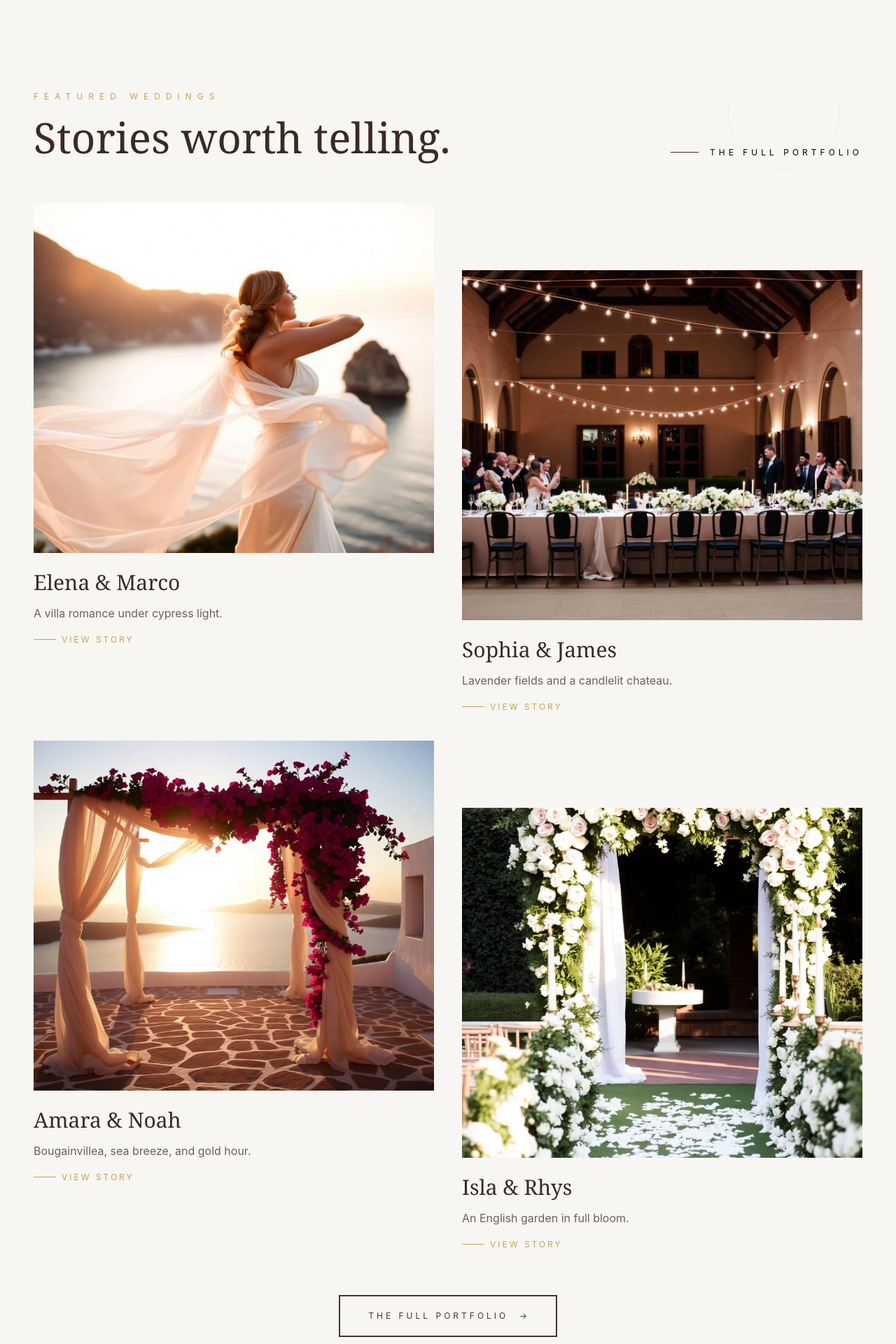
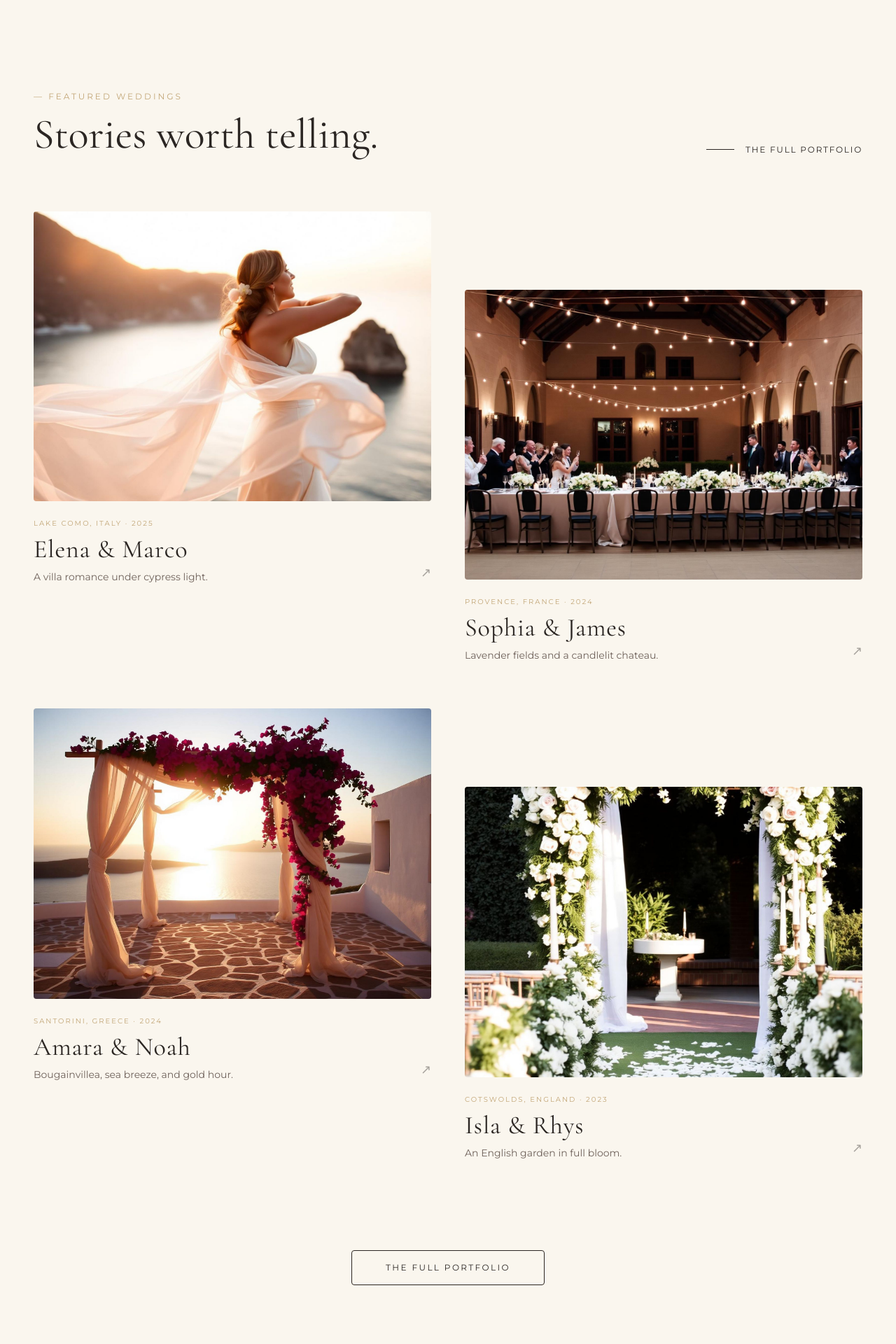
Before and after one commit to Priyankasapp/wedding-planner-webApp, a React (Vite) app: page / in a window 1280 px wide. Shown: the part 2780-4700 px from the top of the page at 70% size. Built offline with nearby package versions, Linux system fonts and the light colour scheme.

Commit message:
add arrow ui

```diff
--- a/src/components/home/FeaturedWeddings.tsx
+++ b/src/components/home/FeaturedWeddings.tsx
@@ -11,238 +11,152 @@ const weddings = [
     location: "Lake Como, Italy · 2025",
     description: "A villa romance under cypress light.",
     image: img1,
+    path: "/portfolio/elena-marco"
   },
   {
     title: "Sophia & James",
     location: "Provence, France · 2024",
     description: "Lavender fields and a candlelit chateau.",
     image: img2,
+    path: "/portfolio/sophia-james"
   },
   {
     title: "Amara & Noah",
     location: "Santorini, Greece · 2024",
     description: "Bougainvillea, sea breeze, and gold hour.",
     image: img3,
+    path: "/portfolio/amara-noah"
   },
   {
     title: "Isla & Rhys",
     location: "Cotswolds, England · 2023",
     description: "An English garden in full bloom.",
     image: img4,
+    path: "/portfolio/isla-rhys"
   },
 ];
 
 const FeaturedWeddings = () => {
+  const serifStyle = {
+    fontFamily: '"Cormorant Garamond", serif',
+    fontWeight: 300
+  };
+
+  const sansStyle = {
+    fontFamily: '"Montserrat", sans-serif',
+    fontWeight: 300
+  };
+
   return (
-    <section className="bg-[#F8F6F2] py-24 lg:py-32 relative overflow-hidden">
-
-      {/* Decorative elements */}
-      <motion.div
-        className="absolute top-20 right-20 w-40 h-40 rounded-full border border-[#C6A15B]/10"
-        initial={{ scale: 0, opacity: 0 }}
-        whileInView={{ scale: 1, opacity: 1 }}
-        transition={{ duration: 1.5, delay: 0.5 }}
-        viewport={{ once: true }}
-      />
-
+    <section className="bg-[#FAF6EE] py-24 lg:py-32 text-[#2B2623]">
       <div className="max-w-[1400px] mx-auto px-6 lg:px-12">
 
         {/* Header */}
         <motion.div
-          className="flex flex-col lg:flex-row lg:justify-between lg:items-end mb-16"
+          className="flex flex-col lg:flex-row lg:justify-between lg:items-end mb-20"
           initial={{ opacity: 0, y: 30 }}
           whileInView={{ opacity: 1, y: 0 }}
           transition={{ duration: 0.7, ease: [0.22, 1, 0.36, 1] }}
           viewport={{ once: true }}
         >
           <div>
-            <motion.p
-              className="uppercase tracking-[8px] text-xs text-[#C6A15B]"
-              initial={{ opacity: 0 }}
-              whileInView={{ opacity: 1 }}
-              transition={{ duration: 0.5, delay: 0.2 }}
-              viewport={{ once: true }}
-            >
-              Featured Weddings
-            </motion.p>
-
-            <motion.h2
-              className="font-serif text-4xl md:text-6xl text-[#3B2A24] font-light mt-5"
-              initial={{ opacity: 0, y: 20 }}
-              whileInView={{ opacity: 1, y: 0 }}
-              transition={{ duration: 0.6, delay: 0.3 }}
-              viewport={{ once: true }}
-            >
+            <p style={sansStyle} className="uppercase tracking-[0.25em] text-xs text-[#C2A677]">
+              — Featured Weddings
+            </p>
+            <h2 style={serifStyle} className="text-5xl md:text-6xl text-[#2B2623] mt-4">
               Stories worth telling.
-            </motion.h2>
+            </h2>
           </div>
 
-          <motion.div
-            whileHover={{ x: 5 }}
-            transition={{ duration: 0.2 }}
+          <Link
+            to="/portfolio"
+            style={sansStyle}
+            className="group mt-8 lg:mt-0 flex items-center gap-4 uppercase tracking-[0.15em] text-xs font-normal"
           >
-            <Link
-              to="/portfolio"
-              className="group mt-8 lg:mt-0 flex items-center gap-4 uppercase tracking-[5px] text-xs"
-            >
-              <motion.span
-                className="w-10 h-px bg-[#3B2A24]"
-                whileHover={{ width: 60 }}
-                transition={{ duration: 0.3 }}
-              />
-              The Full Portfolio
-            </Link>
-          </motion.div>
+            <span className="w-10 h-px bg-[#2B2623] group-hover:w-16 transition-all duration-300"></span>
+            The Full Portfolio
+          </Link>
         </motion.div>
 
-        {/* Cards */}
-        <div className="grid grid-cols-1 md:grid-cols-2 gap-10">
+        {/* Cards Grid Layout */}
+        <div className="grid grid-cols-1 md:grid-cols-2 gap-x-12 gap-y-16">
           {weddings.map((wedding, index) => (
             <motion.div
               key={index}
-              className={`group ${index % 2 !== 0 ? "md:mt-24" : ""}`}
-              initial={{ opacity: 0, y: 60, scale: 0.95 }}
-              whileInView={{ opacity: 1, y: 0, scale: 1 }}
-              transition={{
-                duration: 0.8,
-                delay: index * 0.15,
-                ease: [0.22, 1, 0.36, 1]
-              }}
-              viewport={{ once: true, margin: "-50px" }}
-              whileHover={{ y: -10 }}
+              className={`group flex flex-col w-full cursor-pointer ${
+                index % 2 !== 0 ? "md:mt-28" : ""
+              }`}
+              initial={{ opacity: 0, y: 50 }}
+              whileInView={{ opacity: 1, y: 0 }}
+              transition={{ duration: 0.8, ease: [0.22, 1, 0.36, 1] }}
+              viewport={{ once: true, margin: "-40px" }}
             >
-              <motion.div
-                className="overflow-hidden relative"
-                whileHover="hover"
-              >
+              {/* Image Frame Wrapper linked dynamically */}
+              <Link to={wedding.path} className="overflow-hidden rounded-sm relative block w-full aspect-[4/3] md:aspect-[1.37/1]">
                 <motion.img
                   src={wedding.image}
                   alt={wedding.title}
-                  className="w-full h-[500px] object-cover"
-                  variants={{
-                    hover: { scale: 1.1 }
-                  }}
-                  transition={{ duration: 0.7, ease: [0.22, 1, 0.36, 1] }}
+                  className="w-full h-full object-cover object-center"
+                  whileHover={{ scale: 1.03 }}
+                  transition={{ duration: 0.8, ease: [0.22, 1, 0.36, 1] }}
                 />
+                <div className="absolute inset-0 bg-[#2B2623]/0 group-hover:bg-[#2B2623]/[0.02] transition-colors duration-300" />
+              </Link>
 
-                {/* Overlay */}
-                <motion.div
-                  className="absolute inset-0 bg-gradient-to-t from-[#3B2A24]/0 via-transparent to-transparent"
-                  whileHover={{ backgroundColor: 'rgba(59,42,36,0.2)' }}
-                  transition={{ duration: 0.3 }}
-                />
+              {/* Text Card Content & Bottom Minimal Arrow Container */}
+              <div className="mt-6 relative pr-8 w-full">
 
-                {/* Location badge that appears on hover */}
-                <motion.div
-                  className="absolute bottom-6 left-6 bg-white/90 backdrop-blur-sm px-4 py-2"
-                  initial={{ opacity: 0, y: 20 }}
-                  whileHover={{ opacity: 1, y: 0 }}
-                  transition={{ duration: 0.3 }}
+                {/* Gold location tag header row */}
+                <p
+                  style={sansStyle}
+                  className="text-[#C2A677] text-[10px] tracking-[0.2em] uppercase font-medium mb-2.5"
                 >
-                  <p className="text-[#3B2A24] text-xs tracking-[2px] uppercase">
-                    {wedding.location}
-                  </p>
-                </motion.div>
-              </motion.div>
+                  {wedding.location}
+                </p>
 
-              <motion.div
-                className="mt-6"
-                initial={{ opacity: 0, y: 20 }}
-                whileInView={{ opacity: 1, y: 0 }}
-                transition={{ duration: 0.5, delay: index * 0.15 + 0.3 }}
-                viewport={{ once: true }}
-              >
-                <motion.h3
-                  className="font-serif text-3xl text-[#3B2A24]"
-                  whileHover={{ x: 5 }}
-                  transition={{ duration: 0.2 }}
-                >
-                  {wedding.title}
-                </motion.h3>
+                {/* Wedding Title context */}
+                <Link to={wedding.path} className="inline-block">
+                  <h3
+                    style={serifStyle}
+                    className="text-3xl md:text-4xl text-[#2B2623] tracking-wide transition-colors duration-300 group-hover:text-[#B2964D]"
+                  >
+                    {wedding.title}
+                  </h3>
+                </Link>
 
-                <motion.p
-                  className="mt-3 text-[#6E615A] leading-7"
-                  initial={{ opacity: 0 }}
-                  whileInView={{ opacity: 1 }}
-                  transition={{ duration: 0.4, delay: index * 0.15 + 0.4 }}
-                  viewport={{ once: true }}
+                {/* Description subhead snippet */}
+                <p
+                  style={sansStyle}
+                  className="mt-2 text-[#6E615A] text-sm font-light leading-relaxed max-w-md"
                 >
                   {wedding.description}
-                </motion.p>
+                </p>
 
-                {/* Learn more link */}
-                <motion.div
-                  initial={{ opacity: 0, x: -10 }}
-                  whileInView={{ opacity: 1, x: 0 }}
-                  transition={{ duration: 0.4, delay: index * 0.15 + 0.5 }}
-                  viewport={{ once: true }}
+                {/* Editorial minimal diagonal link indicator arrow aligned precisely to the right side */}
+                <Link
+                  to={wedding.path}
+                  style={serifStyle}
+                  className="absolute right-0 bottom-1 text-[#2B2623] opacity-40 group-hover:opacity-100 group-hover:text-[#B2964D] text-lg transition-all duration-300 transform group-hover:translate-x-0.5 group-hover:-translate-y-0.5"
                 >
-                  <Link
-                    to="/portfolio"
-                    className="inline-flex items-center gap-2 mt-4 text-xs uppercase tracking-[3px] text-[#C6A15B] group/link"
-                  >
-                    <span className="w-8 h-px bg-[#C6A15B] transition-all group-hover/link:w-12" />
-                    View Story
-                  </Link>
-                </motion.div>
-              </motion.div>
+                  ↗
+                </Link>
+              </div>
             </motion.div>
           ))}
         </div>
 
-      </div>
-
-      {/* Bottom Button */}
-      <motion.div
-        className="flex justify-center mt-16"
-        initial={{ opacity: 0, scale: 0.9 }}
-        whileInView={{ opacity: 1, scale: 1 }}
-        transition={{ duration: 0.6, delay: 0.3 }}
-        viewport={{ once: true }}
-      >
-        <motion.div
-          whileHover={{ scale: 1.05 }}
-          whileTap={{ scale: 0.95 }}
-          transition={{ duration: 0.2 }}
-        >
+        {/* Global Bottom Section Entry Anchor Button */}
+        <div className="flex justify-center mt-24 md:mt-32">
           <Link
             to="/portfolio"
-            className="
-              group
-              inline-flex
-              items-center
-              gap-3
-              px-10
-              py-5
-              border-2
-              border-[#43342F]
-              uppercase
-              tracking-[4px]
-              text-xs
-              text-[#43342F]
-              transition-all
-              duration-300
-              hover:bg-[#43342F]
-              hover:text-white
-              hover:border-[#43342F]
-            "
+            style={sansStyle}
+            className="group border border-[#2B2623] px-12 py-4 uppercase tracking-[0.2em] text-xs transition-colors duration-300 hover:bg-[#2B2623] hover:text-[#FAF6EE] rounded-sm"
           >
             The Full Portfolio
-            <motion.span
-              className="inline-block"
-              animate={{ x: [0, 4, 0] }}
-              transition={{
-                duration: 1.5,
-                repeat: Infinity,
-                ease: "easeInOut"
-              }}
-            >
-              →
-            </motion.span>
           </Link>
-        </motion.div>
-      </motion.div>
+        </div>
 
+      </div>
     </section>
   );
 };
```
